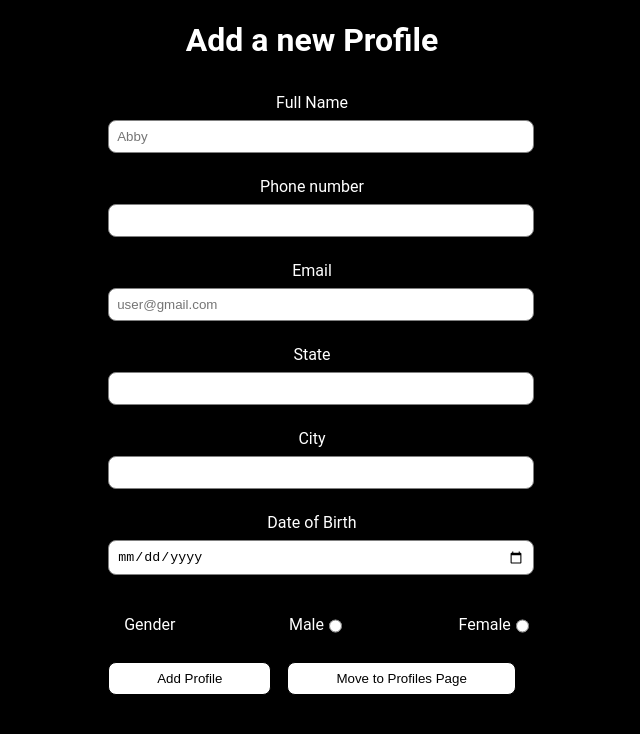
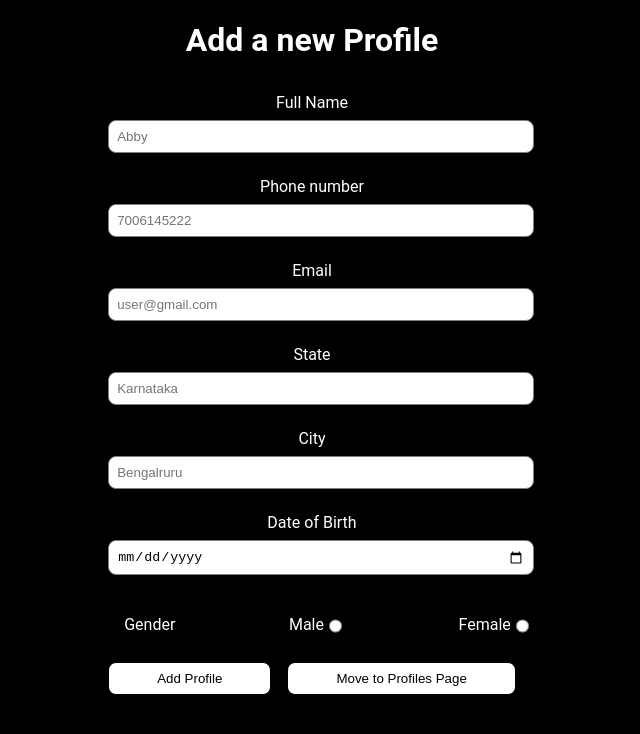
Before and after one commit to Shah-Arsalan/metromax-form, a React (Create React App) app: page / in a window 1280 px wide. Shown: the top 734 px of the page, without its empty margins (328-968 px from the left). Built offline with nearby package versions, Linux system fonts and the light colour scheme.

Commit message:
added favicon

```diff
--- a/public/index.html
+++ b/public/index.html
@@ -24,7 +24,7 @@
       work correctly both with client-side routing and a non-root public URL.
       Learn how to configure a non-root public URL by running `npm run build`.
     -->
-    <title>React App</title>
+    <title>Metromax Form</title>
   </head>
   <body>
     <noscript>You need to enable JavaScript to run this app.</noscript>
--- a/src/Pages/Form/Form.jsx
+++ b/src/Pages/Form/Form.jsx
@@ -123,6 +123,7 @@ const Form = () => {
               <label htmlFor="phno">Phone number</label>
               <input
                 id="phno"
+                placeholder="7006145222"
                 value={profileDetails.phno}
                 className="input-txt"
                 type="text"
@@ -155,6 +156,7 @@ const Form = () => {
               <label htmlFor="state">State</label>
               <input
                 id="state"
+                placeholder="Karnataka"
                 value={profileDetails.state}
                 className="input-txt"
                 type="text"
@@ -170,6 +172,7 @@ const Form = () => {
               <label htmlFor="city">City</label>
               <input
                 id="city"
+                placeholder="Bengalruru"
                 value={profileDetails.city}
                 className="input-txt"
                 type="text"
```
Also changed, not shown: 1 other file (tests, documents, lock files or other folders).
